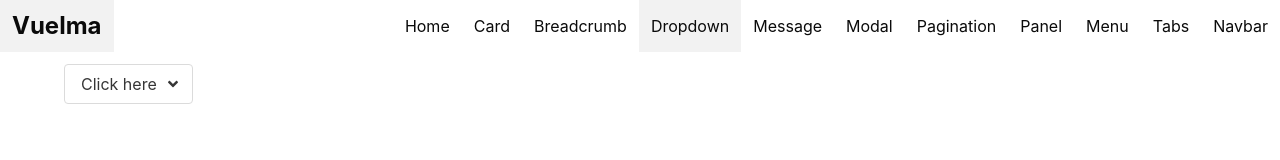
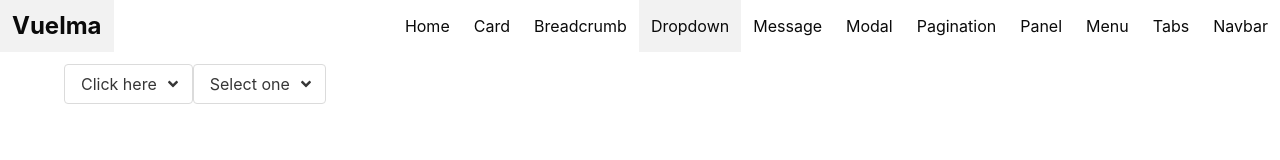
Before and after one commit to huuff/vuelma, a Vue app: page /dropdown in a window 1280 px wide. Shown: the top 160 px of the page. Built offline with nearby package versions, Linux system fonts and the light colour scheme.

Commit message:
went too far to implement a gimmick

```diff
--- a/src/components/dropdown/BaseDropdown.vue
+++ b/src/components/dropdown/BaseDropdown.vue
@@ -8,7 +8,7 @@
       @click="actualOpen = !actualOpen"
       >
       <template v-if="!$slots.trigger">
-        <span> {{ computedTriggerText }} </span>
+        <span> {{ triggerText }} </span>
         <span class="icon is-small">
           <font-awesome-icon :icon="icon" />
         </span>
@@ -28,8 +28,7 @@
 
 <script setup lang="tsx">
 // TODO: Test it, but I can't because of https://github.com/vuejs/vue-cli/issues/6911
-// TODO: Separate the selector behavior into another component
-import { useSlots, toRef, computed } from 'vue';
+import { useSlots, toRef, computed, } from 'vue';
 import { useOptionalTwoWayBinding } from '@/composables/optional-two-way-binding';
 import { useCloseOnClickOutside } from '@/composables/close-on-click-outside';
 
@@ -37,7 +36,6 @@ import DropdownItem, { DropdownItemProps } from './DropdownItem.vue';
 import DropdownDivider from './DropdownDivider.vue';
 
 import partial from 'lodash/partial';
-import classnames from 'classnames';
 
 import { FontAwesomeIcon } from '@fortawesome/vue-fontawesome';
 import { library } from '@fortawesome/fontawesome-svg-core';
@@ -46,6 +44,8 @@ library.add(faAngleDown);
 library.add(faAngleUp);
 
 import { alignment } from '@/types/alignment';
+import { unwrapFragment } from '@/util/unwrap-fragment';
+import { DropdownItemData } from './dropdown-item-data';
 
 // Just to have specific aria-controls
 const id = Math.random().toString();
@@ -53,11 +53,10 @@ const id = Math.random().toString();
 export type DropdownDirection = "up" | "down";
 
 const props = withDefaults(defineProps<{
-  triggerText?: string;
+  triggerText: string;
   open?: boolean;
   activeItemId?: string;
   direction?: DropdownDirection;
-  asSelector?: boolean;
   alignment?: alignment;
 }>(), {
   open: undefined,
@@ -75,6 +74,8 @@ const emit = defineEmits<{
 // eslint-disable-next-line @typescript-eslint/ban-ts-comment
 // @ts-ignore
 const actualOpen = useOptionalTwoWayBinding(false, toRef(props, "open"), partial(emit, "update:open"));
+// eslint-disable-next-line @typescript-eslint/ban-ts-comment
+// @ts-ignore
 useCloseOnClickOutside(actualOpen);
 // eslint-disable-next-line @typescript-eslint/ban-ts-comment
 // @ts-ignore
@@ -97,73 +98,14 @@ const icon = computed(() => {
 });
 
 
-// A better name for this class would be great
-// Also I would love to have it somewhere else, but where?
-// I can't export a class from a component, and it uses
-// actualActiveItemId
-class DropdownItemData {
-  public readonly itemId: string;
-  public readonly text: string;
-
-  constructor(props: DropdownItemProps) {
-    this.text = props.text;
-    this.itemId = props.itemId ?? props.text;
-  }
-
-  isActive(): boolean {
-    return actualActiveItemId.value == this.itemId;
-  }
-
-  setActive(): void {
-    actualActiveItemId.value = this.itemId;
-  }
-
-  render() {
-    if (props.asSelector && this.isActive())
-      return undefined;
-    else
-      return <a
-            class={classnames({
-              "dropdown-item": true,
-              "is-active": this.isActive(),
-            })}
-            onClick={() => this.setActive()}
-          >{this.text}</a>
-  }
+const slots = useSlots();
+if (!!props.triggerText === !!slots.trigger) {
+  throw new Error("Exactly one of triggerText or the 'trigger' slot must be filled in BaseDropdown!");
 }
 
-const slots = useSlots();
-if (!!props.triggerText === !!slots.trigger) {
-  throw new Error("Only one of triggerText or the 'trigger' slot must be filled in BaseDropdown!");
-}
-
-if (props.asSelector && slots.trigger) {
-  throw new Error("Can't have a BaseDropdown that works as a selector with a custom trigger slot!");
-}
-
-// OPT: Items are transformed to DropdownItemData twice,
-// once here (only for selectors) and once for rendering
-function findActiveItem(): DropdownItemData | undefined {
-  return slots.default && slots.default()
-    .filter(item => item.type === DropdownItem)
-    .map(item => new DropdownItemData(item.props as DropdownItemProps))
-    .find(item => item.itemId === actualActiveItemId.value);
-}
-
-const computedTriggerText = computed(() => {
-  if (!props.asSelector || !actualActiveItemId.value)
-    return props.triggerText;
-
-  const activeItem = findActiveItem();
-  if (activeItem)
-    return activeItem.text;
-  else
-    return props.triggerText;
-});
-
-const dropdownMenu = () => slots.default && slots.default().map(el => {
+const dropdownMenu = () => slots.default && unwrapFragment(slots.default()).map(el => {
     if (el.type === DropdownItem)
-      return new DropdownItemData(el.props as DropdownItemProps).render();
+      return new DropdownItemData(el.props as DropdownItemProps, actualActiveItemId).render();
     else if (el.type === DropdownDivider)
       return el;
     else
--- a/src/components/dropdown/DropdownItem.vue
+++ b/src/components/dropdown/DropdownItem.vue
@@ -1,3 +1,7 @@
+<template>
+<slot></slot>
+</template>
+
 <script setup lang="ts">
 export type DropdownItemProps = {
   text: string;
--- /dev/null
+++ b/src/components/dropdown/SelectorDropdown.vue
@@ -0,0 +1,67 @@
+<template>
+<base-dropdown
+  v-model:open="actualOpen"
+  v-model:activeItemId="actualActiveItemId"
+  :triggerText="actualTriggerText"
+  :direction="direction"
+  :alignment="alignment"
+>
+  <slot></slot>
+</base-dropdown>
+</template>
+
+<script setup lang="ts">
+import { toRef, useSlots, computed } from "vue";
+import BaseDropdown, { DropdownDirection } from "./BaseDropdown.vue";
+import { alignment } from '@/types/alignment';
+import { useOptionalTwoWayBinding } from '@/composables/optional-two-way-binding';
+import { useCloseOnClickOutside } from '@/composables/close-on-click-outside';
+import DropdownItem, { DropdownItemProps } from '@/components/dropdown/DropdownItem.vue';
+import partial from "lodash/partial";
+import { DropdownItemData } from './dropdown-item-data';
+
+const props = withDefaults(defineProps<{
+  triggerText: string;
+  open?: boolean;
+  activeItemId?: string;
+  direction?: DropdownDirection;
+  alignment?: alignment;
+}>(), {
+  open: undefined,
+  direction: "down",
+  alignment: "center",
+});
+
+const emit = defineEmits<{
+  (event: "update:open", value: boolean): void;
+  (event: "update:activeItemId", value?: string): void;
+}>();
+
+// XXX: I don't know what's up with these errors, seems like
+// the vue compiler went crazy. But it works anyway
+// eslint-disable-next-line @typescript-eslint/ban-ts-comment
+// @ts-ignore
+const actualOpen = useOptionalTwoWayBinding(false, toRef(props, "open"), partial(emit, "update:open"));
+// eslint-disable-next-line @typescript-eslint/ban-ts-comment
+// @ts-ignore
+useCloseOnClickOutside(actualOpen);
+// eslint-disable-next-line @typescript-eslint/ban-ts-comment
+// @ts-ignore
+const actualActiveItemId = useOptionalTwoWayBinding(undefined, toRef(props, "activeItemId"), partial(emit, "update:activeItemId"));
+
+const slots = useSlots();
+function findActiveItem(): DropdownItemData | undefined {
+  return slots.default && slots.default()
+    .filter(item => item.type === DropdownItem)
+    .map(item => new DropdownItemData(item.props as DropdownItemProps, actualActiveItemId))
+    .find(item => item.itemId === actualActiveItemId.value);
+}
+
+const actualTriggerText = computed(() => {
+  if (!actualActiveItemId.value)
+    return props.triggerText;
+  else {
+    return findActiveItem()?.text ?? props.triggerText;
+  }
+});
+</script>
--- /dev/null
+++ b/src/components/dropdown/dropdown-item-data.tsx
@@ -0,0 +1,34 @@
+// eslint-disable-next-line
+// @ts-ignore
+import { DropdownItemProps } from './DropdownItem.vue';
+import { WritableComputedRef } from 'vue';
+import classnames from 'classnames';
+
+// A class that represents a dropdown item, built from its props
+export class DropdownItemData {
+  public readonly itemId: string;
+  public readonly text: string;
+
+  constructor(props: DropdownItemProps, private readonly activeItemId: WritableComputedRef<string | undefined>) {
+    this.text = props.text;
+    this.itemId = props.itemId ?? props.text;
+  }
+
+  isActive(): boolean {
+    return this.activeItemId.value == this.itemId;
+  }
+
+  setActive(): void {
+    this.activeItemId.value = this.itemId;
+  }
+
+  render() {
+    return <a
+          class={classnames({
+            "dropdown-item": true,
+            "is-active": this.isActive(),
+          })}
+          onClick={() => this.setActive()}
+        >{this.text}</a>
+  }
+}
--- a/src/pages/ExampleDropdown.vue
+++ b/src/pages/ExampleDropdown.vue
@@ -6,6 +6,14 @@
   <dropdown-divider />
   <dropdown-item text="Fourth"/>
 </base-dropdown>
+
+<selector-dropdown triggerText="Select one">
+  <dropdown-item text="First"/>
+  <p>You can insert <strong>any type of content</strong> within the dropdown menu.</p>
+  <dropdown-item text="Third"/>
+  <dropdown-divider />
+  <dropdown-item text="Fourth"/>
+</selector-dropdown>
 </template>
 
 <script setup lang="ts">
@@ -13,4 +21,5 @@
 import BaseDropdown from '@/components/dropdown/BaseDropdown.vue';
 import DropdownItem from '@/components/dropdown/DropdownItem.vue';
 import DropdownDivider from '@/components/dropdown/DropdownDivider.vue';
+import SelectorDropdown from '@/components/dropdown/SelectorDropdown.vue';
 </script>
--- /dev/null
+++ b/src/util/unwrap-fragment.ts
@@ -0,0 +1,26 @@
+// HACK: I'm unable to type this
+
+import {RendererElement, RendererNode, VNode, VNodeArrayChildren, } from "vue";
+
+type Slot = VNode<RendererNode, RendererElement, { [key: string]: any; }>[];
+
+const errorMessage = "You put some text nodes into a slot not designed for it. Reconsider your choices";
+
+export function unwrapFragment(defaultSlot: Slot): VNode[] | Slot {
+  if (defaultSlot.length !== 1) {
+    return defaultSlot;
+  } else {
+    const singleRootElement = defaultSlot[0];
+    if (singleRootElement.type.toString() === 'Symbol(Fragment)') {
+      // Probably the worst stuff I've done in my lifetime
+      if (!Array.isArray(singleRootElement.children))
+        throw new Error(errorMessage);
+      if ((singleRootElement.children as VNodeArrayChildren).some(el => !('type' in (el as any)))) {
+        throw new Error(errorMessage);
+      }
+      return singleRootElement.children as VNode[];
+    } else {
+      return defaultSlot;
+    }
+  }
+}
```
